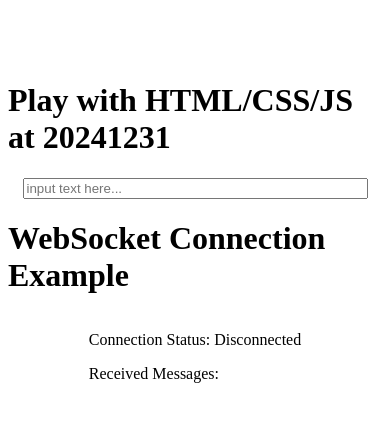
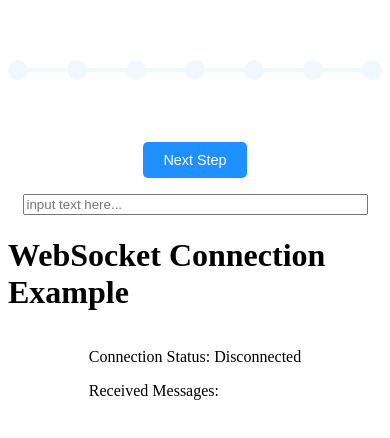
Before and after one commit to examples-hub/h5-profile-landing-page, a website: page index.html in a window 390 px wide. Shown: the part 192-630 px from the top of the page. Drawn offline with Linux system fonts and the light colour scheme.

Commit message:
Add seven-step progress bar with mock progress control

```diff
--- a/index.html
+++ b/index.html
@@ -3,7 +3,7 @@
     <link rel="stylesheet" href="./style.css" />
   </head>
   <body style="background-color: white">
-    <h1>Play with HTML/CSS/JS at 20241231</h1>
+    <div class="progress-bar-container"></div>
     <input type="text" id="name" name="name" placeholder="input text here..." required  maxlength="8" size="40" />
 
     <!-- <script with type="module" will defer by default -->
@@ -13,6 +13,7 @@
       <p>Received Messages: <span id="messages"></span></p>
     </div>
     <script type="module" src="./script.mjs"></script>
+    <script type="module" src="./progressbar.mjs"></script>
     <script>
       console.log('🌹 hello world 20240904 ');
     </script>
--- /dev/null
+++ b/progressbar.mjs
@@ -0,0 +1,67 @@
+export class ProgressBar {
+  constructor(container) {
+    this.currentStep = 0;
+    this.totalSteps = 7;
+    this.progressContainer = document.createElement('div');
+    this.progressContainer.className = 'progress-container';
+
+    // Create progress steps
+    for (let i = 0; i < this.totalSteps; i++) {
+      const step = document.createElement('div');
+      step.className = 'progress-step';
+      step.dataset.step = i;
+      this.progressContainer.appendChild(step);
+    }
+
+    container.appendChild(this.progressContainer);
+
+    // Create mock progress button
+    this.mockButton = document.createElement('button');
+    this.mockButton.textContent = 'Next Step';
+    this.mockButton.className = 'mock-button';
+    this.mockButton.addEventListener('click', () => this.incrementProgress());
+
+    container.appendChild(this.mockButton);
+
+    this.updateProgress();
+  }
+
+  incrementProgress() {
+    if (this.currentStep < this.totalSteps) {
+      this.currentStep++;
+      this.updateProgress();
+    }
+
+    if (this.currentStep === this.totalSteps) {
+      this.mockButton.disabled = true;
+      this.mockButton.textContent = 'Completed';
+    }
+  }
+
+  updateProgress() {
+    const steps = this.progressContainer.querySelectorAll('.progress-step');
+    steps.forEach((step, index) => {
+      if (index < this.currentStep) {
+        step.classList.add('active');
+      } else {
+        step.classList.remove('active');
+      }
+    });
+  }
+
+  reset() {
+    this.currentStep = 0;
+    this.mockButton.disabled = false;
+    this.mockButton.textContent = 'Next Step';
+    this.updateProgress();
+  }
+}
+
+// Initialize progress bar when DOM is loaded
+document.addEventListener('DOMContentLoaded', () => {
+  const container = document.querySelector('.progress-bar-container');
+  if (container) {
+    const progressBar = new ProgressBar(container);
+    window.progressBar = progressBar; // Make it globally accessible for testing
+  }
+});
--- a/style.css
+++ b/style.css
@@ -6,3 +6,113 @@ body {
   justify-content: center;
   overflow: hidden;
 }
+
+.progress-bar-container {
+  display: flex;
+  flex-direction: column;
+  align-items: center;
+  gap: 2rem;
+  width: 100%;
+  max-width: 800px;
+  padding: 2rem;
+}
+
+.progress-container {
+  display: flex;
+  justify-content: space-between;
+  align-items: center;
+  width: 100%;
+  position: relative;
+  margin-bottom: 30px;
+}
+
+.progress-container::before {
+  content: '';
+  position: absolute;
+  top: 50%;
+  left: 0;
+  height: 4px;
+  width: 100%;
+  background-color: aliceblue;
+  transform: translateY(-50%);
+  z-index: 0;
+}
+
+.progress-step {
+  width: 30px;
+  height: 30px;
+  background-color: aliceblue;
+  border-radius: 50%;
+  display: flex;
+  align-items: center;
+  justify-content: center;
+  position: relative;
+  z-index: 1;
+  transition: all 0.3s ease;
+  cursor: pointer;
+}
+
+.progress-step:hover {
+  transform: scale(1.1);
+  box-shadow: 0 0 10px rgba(30, 144, 255, 0.3);
+}
+
+.progress-step.active {
+  background-color: dodgerblue;
+}
+
+.progress-step.active ~ .progress-step {
+  background-color: aliceblue;
+}
+
+.mock-button {
+  padding: 12px 24px;
+  font-size: 1rem;
+  background-color: dodgerblue;
+  color: white;
+  border: none;
+  border-radius: 5px;
+  cursor: pointer;
+  transition: all 0.3s ease;
+}
+
+.mock-button:hover:not(:disabled) {
+  background-color: #1e74d0;
+  transform: translateY(-2px);
+  box-shadow: 0 4px 8px rgba(0, 0, 0, 0.1);
+}
+
+.mock-button:disabled {
+  background-color: #ccc;
+  cursor: not-allowed;
+  opacity: 0.7;
+}
+
+@media screen and (max-width: 600px) {
+  .progress-container {
+    flex-direction: row;
+    flex-wrap: wrap;
+    gap: 1rem;
+  }
+
+  .progress-step {
+    width: 25px;
+    height: 25px;
+  }
+
+  .mock-button {
+    padding: 10px 20px;
+    font-size: 0.9rem;
+  }
+}
+
+@media screen and (max-width: 400px) {
+  .progress-bar-container {
+    padding: 1rem;
+  }
+
+  .progress-step {
+    width: 20px;
+    height: 20px;
+  }
+}
```
